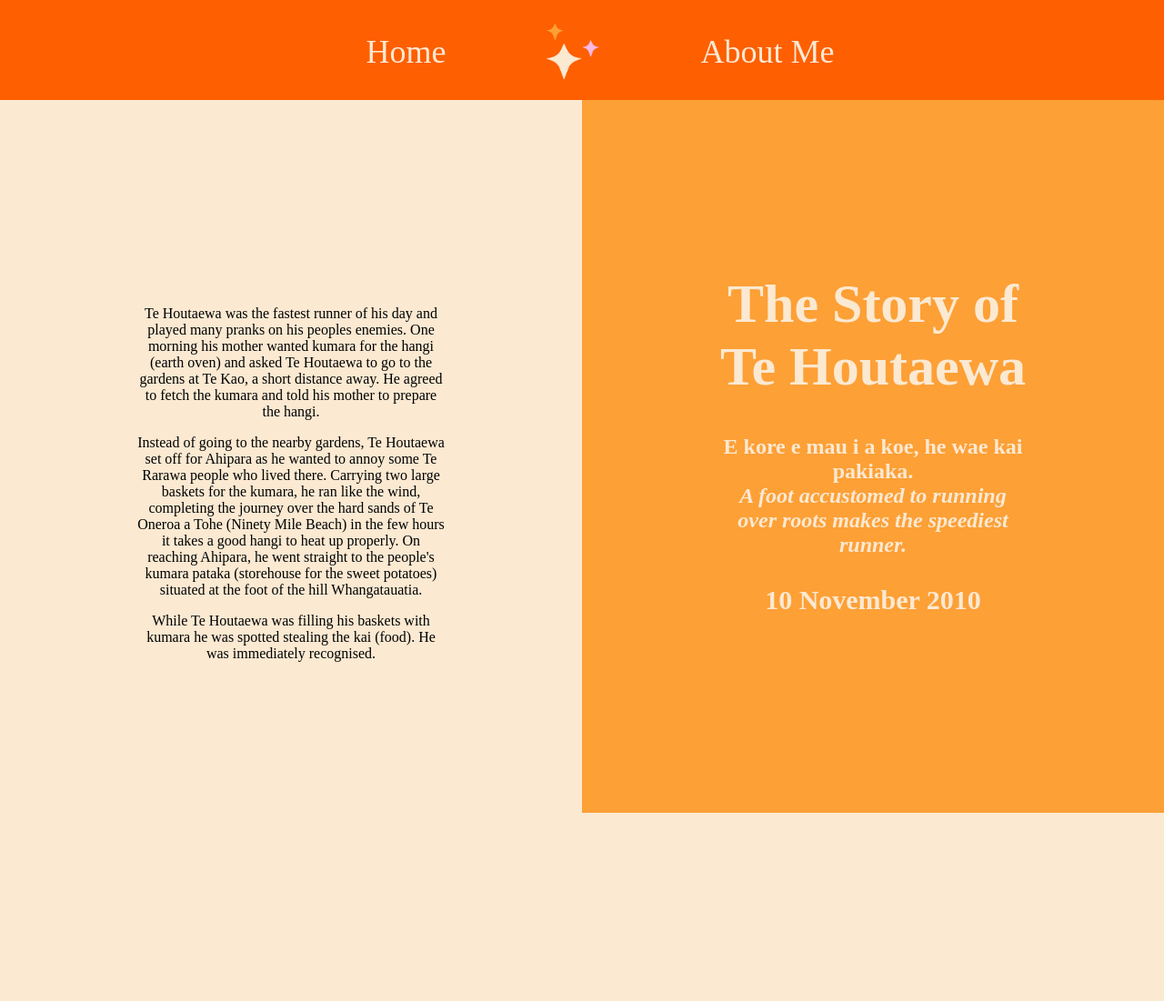
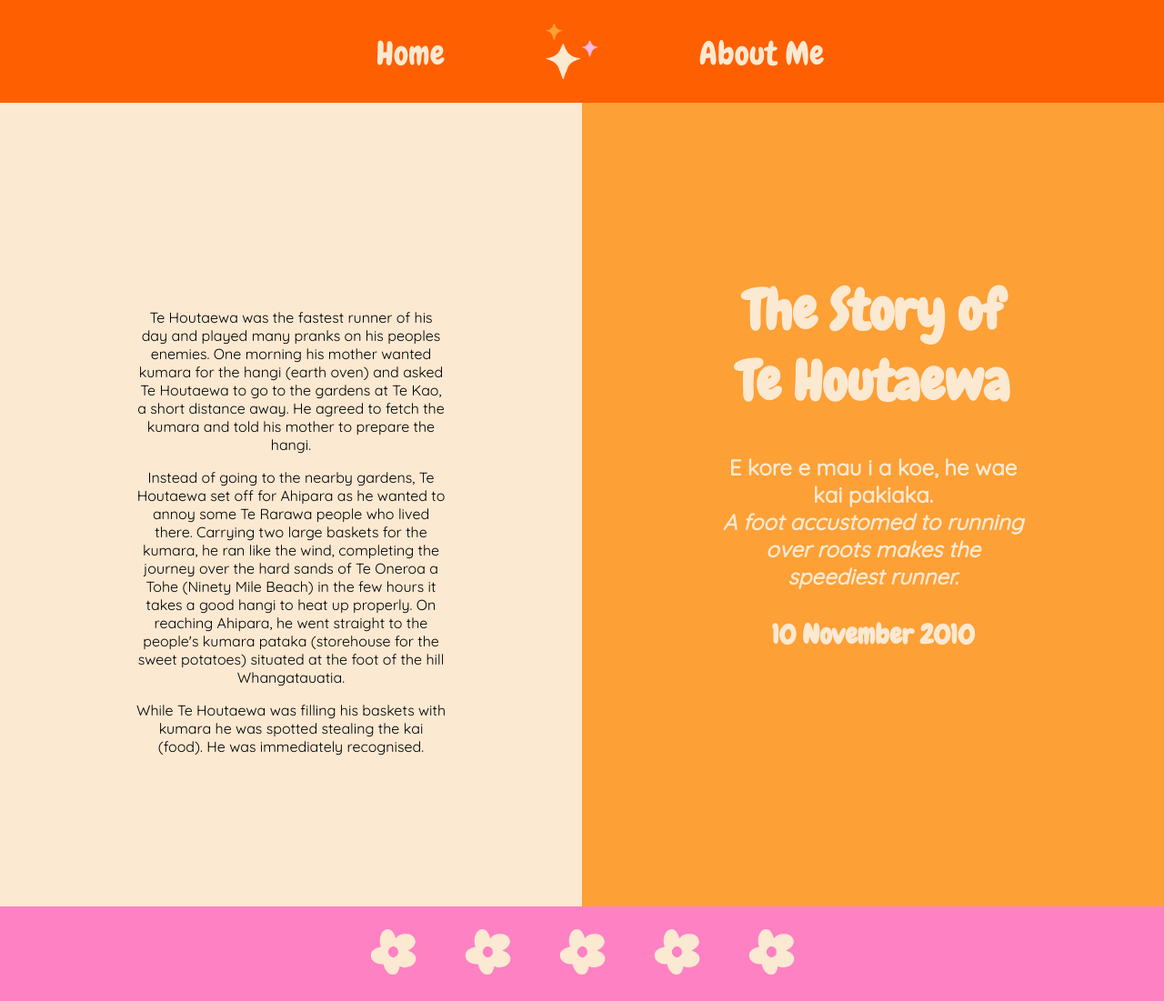
Before and after one commit to LittlebusDev/LittlebusDev.github.io, a plain HTML site: page pages/blog/te-houtaewa-template.html in a window 1280 px wide. Shown: the whole page at 91% size. Before the commit the page ends 894 px from the top, so only its background shows below. Drawn offline with Linux system fonts and the light colour scheme.

Commit message:
change font, adjust blog layout

```diff
--- a/pages/blog/te-houtaewa-template.html
+++ b/pages/blog/te-houtaewa-template.html
@@ -5,6 +5,13 @@
     <meta http-equiv="X-UA-Compatible" content="IE=edge" />
     <meta name="viewport" content="width=device-width, initial-scale=1.0" />
     <link rel="stylesheet" href="/styles/blog-pages.css" />
+    <link rel="preconnect" href="https://fonts.googleapis.com">
+    <link rel="preconnect" href="https://fonts.googleapis.com">
+    <link rel="preconnect" href="https://fonts.gstatic.com" crossorigin>
+    <link href="https://fonts.googleapis.com/css2?family=Chewy&display=swap" rel="stylesheet">
+    <link rel="preconnect" href="https://fonts.googleapis.com">
+<link rel="preconnect" href="https://fonts.gstatic.com" crossorigin>
+<link href="https://fonts.googleapis.com/css2?family=Quicksand&display=swap" rel="stylesheet">
     <title>Te Houtaewa</title>
   </head>
 
@@ -65,6 +72,14 @@
       </div>
     </div>
 
+    <div class="break">
+      <img src="/images/flower-beige.png" alt="vector of beige flower" />
+      <img src="/images/flower-beige.png" alt="vector of beige flower" />
+      <img src="/images/flower-beige.png" alt="vector of beige flower" />
+      <img src="/images/flower-beige.png" alt="vector of beige flower" />
+      <img src="/images/flower-beige.png" alt="vector of beige flower" />
+    </div>
+
 
     <!-- this is a comment. -->
   </body>
--- a/styles/blog-pages.css
+++ b/styles/blog-pages.css
@@ -8,10 +8,20 @@ body {
 
 h1 {
   font-size: 60px;
+  font-family: 'Chewy', cursive;
+}
+
+h2 {
+  font-family: 'Quicksand', sans-serif;
 }
 
 h3 {
   font-size: 30px;
+  font-family: 'Chewy', cursive;
+}
+
+p {
+  font-family: 'Quicksand', sans-serif;
 }
 
 /* NAVIGATION BAR */
@@ -34,6 +44,7 @@ h3 {
   padding: 20px;
   font-size: 36px;
   color: #fbe9d2;
+  font-family: 'Chewy', cursive;
 }
 
 .nav ul {
@@ -86,3 +97,18 @@ h3 {
     width: auto;
   }
 }
+
+/* PAGE BREAK */
+
+.break {
+  background-color: #fe81c3;
+  padding: 20px;
+  color: #fbe9d2;
+}
+
+.break img {
+  width: 60px;
+  height: 60px;
+  padding-left: 20px;
+  padding-right: 20px;
+}
--- a/styles/main.css
+++ b/styles/main.css
@@ -8,10 +8,16 @@ body {
 
 h1 {
   font-size: 60px;
+  font-family: 'Chewy', cursive;
 }
 
 h3 {
   font-size: 30px;
+  font-family: 'Chewy', cursive;
+}
+
+p {
+  font-family: 'Quicksand', sans-serif;
 }
 
 /* NAVIGATION BAR */
@@ -34,6 +40,7 @@ h3 {
   padding: 20px;
   font-size: 36px;
   color: #fbe9d2;
+  font-family: 'Chewy', cursive;
 }
 
 .nav ul {
@@ -69,6 +76,10 @@ h3 {
 
 .main-section-right h1 {
   color: #fbe9d2;
+}
+
+.main-section p {
+  font-family: 'Quicksand', sans-serif;
 }
 
 /* PAGE BREAK */
@@ -110,6 +121,7 @@ h3 {
 .sprints a {
   text-decoration: none;
   color: #fbe9d2;
+  font-family: 'Quicksand', sans-serif;
 }
 
 .sprint {
```
Also changed, not shown: index.html (+20 -8 lines).
